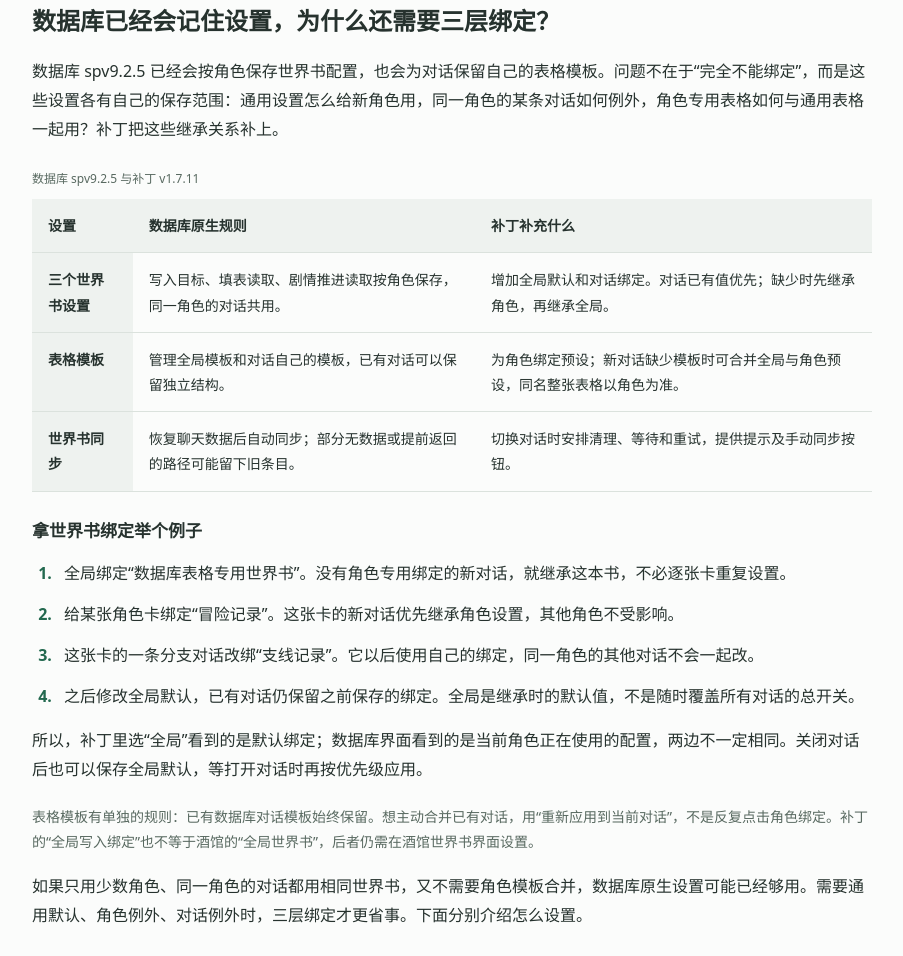
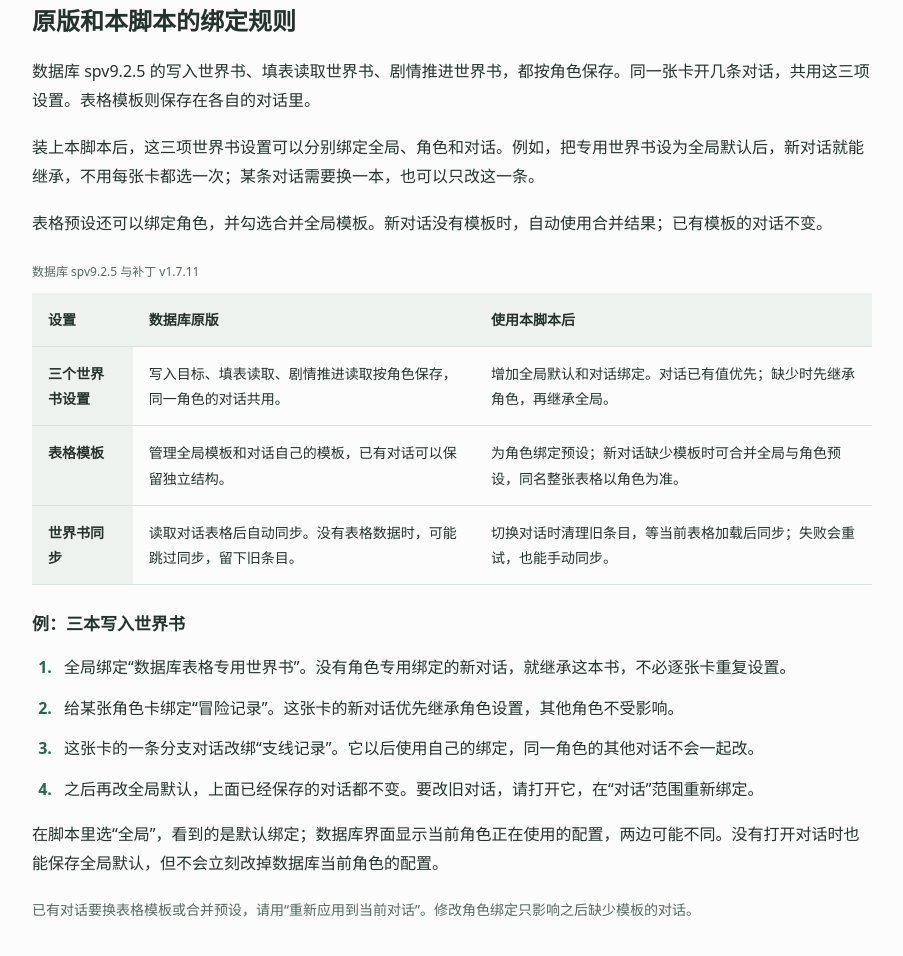
Before and after one commit to huayueshan/shujuku-scope-binding, a website: page index.html in a window 1280 px wide. Shown: the part 1116-2072 px from the top of the page, without its empty margins (304-1207 px from the left). Drawn offline with Linux system fonts and the light colour scheme.

Commit message:
docs: simplify binding guide wording

```diff
--- a/index.html
+++ b/index.html
@@ -40,7 +40,7 @@
         <p class="eyebrow">SILLYTAVERN / TAVERN HELPER</p>
         <h1 id="page-title">数据库三层绑定补丁</h1>
         <p class="lead">给数据库单独指定写入的世界书，<br>让不同角色使用各自的表格预设。</p>
-        <p>把通用设置保存一次，让新对话自动继承；有特殊需求的角色单独设置，已有对话保留自己的配置。这是三层绑定主要解决的事。</p>
+        <p>常用的世界书和预设可以设为全局默认，角色卡和单条对话也可以单独绑定。新对话自动继承，旧对话保留原来的设置。</p>
         <p><strong>使用要求：</strong>需要酒馆助手和数据库 spv9.2.5，安装并启用后使用。其他版本见下方兼容性记录。</p>
         <p>以下操作均从“扩展程序 → 数据库三层绑定”进入。</p>
         <div class="release-line"><strong data-version>v1.7.11</strong> · <a href="RELEASE-NOTES.md">更新说明</a></div>
@@ -51,27 +51,28 @@
       </section>
 
       <section id="why-binding">
-        <h2>数据库已经会记住设置，为什么还需要三层绑定？</h2>
-        <p>数据库 spv9.2.5 已经会按角色保存世界书配置，也会为对话保留自己的表格模板。问题不在于“完全不能绑定”，而是这些设置各有自己的保存范围：通用设置怎么给新角色用，同一角色的某条对话如何例外，角色专用表格如何与通用表格一起用？补丁把这些继承关系补上。</p>
+        <h2>原版和本脚本的绑定规则</h2>
+        <p>数据库 spv9.2.5 的写入世界书、填表读取世界书、剧情推进世界书，都按角色保存。同一张卡开几条对话，共用这三项设置。表格模板则保存在各自的对话里。</p>
+        <p>装上本脚本后，这三项世界书设置可以分别绑定全局、角色和对话。例如，把专用世界书设为全局默认后，新对话就能继承，不用每张卡都选一次；某条对话需要换一本，也可以只改这一条。</p>
+        <p>表格预设还可以绑定角色，并勾选合并全局模板。新对话没有模板时，自动使用合并结果；已有模板的对话不变。</p>
         <table>
           <caption>数据库 spv9.2.5 与补丁 v1.7.11</caption>
-          <thead><tr><th scope="col">设置</th><th scope="col">数据库原生规则</th><th scope="col">补丁补充什么</th></tr></thead>
+          <thead><tr><th scope="col">设置</th><th scope="col">数据库原版</th><th scope="col">使用本脚本后</th></tr></thead>
           <tbody>
             <tr><th scope="row">三个世界书设置</th><td>写入目标、填表读取、剧情推进读取按角色保存，同一角色的对话共用。</td><td>增加全局默认和对话绑定。对话已有值优先；缺少时先继承角色，再继承全局。</td></tr>
             <tr><th scope="row">表格模板</th><td>管理全局模板和对话自己的模板，已有对话可以保留独立结构。</td><td>为角色绑定预设；新对话缺少模板时可合并全局与角色预设，同名整张表格以角色为准。</td></tr>
-            <tr><th scope="row">世界书同步</th><td>恢复聊天数据后自动同步；部分无数据或提前返回的路径可能留下旧条目。</td><td>切换对话时安排清理、等待和重试，提供提示及手动同步按钮。</td></tr>
+            <tr><th scope="row">世界书同步</th><td>读取对话表格后自动同步。没有表格数据时，可能跳过同步，留下旧条目。</td><td>切换对话时清理旧条目，等当前表格加载后同步；失败会重试，也能手动同步。</td></tr>
           </tbody>
         </table>
-        <h3>拿世界书绑定举个例子</h3>
+        <h3>例：三本写入世界书</h3>
         <ol class="steps">
           <li>全局绑定“数据库表格专用世界书”。没有角色专用绑定的新对话，就继承这本书，不必逐张卡重复设置。</li>
           <li>给某张角色卡绑定“冒险记录”。这张卡的新对话优先继承角色设置，其他角色不受影响。</li>
           <li>这张卡的一条分支对话改绑“支线记录”。它以后使用自己的绑定，同一角色的其他对话不会一起改。</li>
-          <li>之后修改全局默认，已有对话仍保留之前保存的绑定。全局是继承时的默认值，不是随时覆盖所有对话的总开关。</li>
+          <li>之后再改全局默认，上面已经保存的对话都不变。要改旧对话，请打开它，在“对话”范围重新绑定。</li>
         </ol>
-        <p>所以，补丁里选“全局”看到的是默认绑定；数据库界面看到的是当前角色正在使用的配置，两边不一定相同。关闭对话后也可以保存全局默认，等打开对话时再按优先级应用。</p>
-        <p class="note">表格模板有单独的规则：已有数据库对话模板始终保留。想主动合并已有对话，用“重新应用到当前对话”，不是反复点击角色绑定。补丁的“全局写入绑定”也不等于酒馆的“全局世界书”，后者仍需在酒馆世界书界面设置。</p>
-        <p>如果只用少数角色、同一角色的对话都用相同世界书，又不需要角色模板合并，数据库原生设置可能已经够用。需要通用默认、角色例外、对话例外时，三层绑定才更省事。下面分别介绍怎么设置。</p>
+        <p>在脚本里选“全局”，看到的是默认绑定；数据库界面显示当前角色正在使用的配置，两边可能不同。没有打开对话时也能保存全局默认，但不会立刻改掉数据库当前角色的配置。</p>
+        <p class="note">已有对话要换表格模板或合并预设，请用“重新应用到当前对话”。修改角色绑定只影响之后缺少模板的对话。</p>
       </section>
 
       <section id="worldbooks">
```
